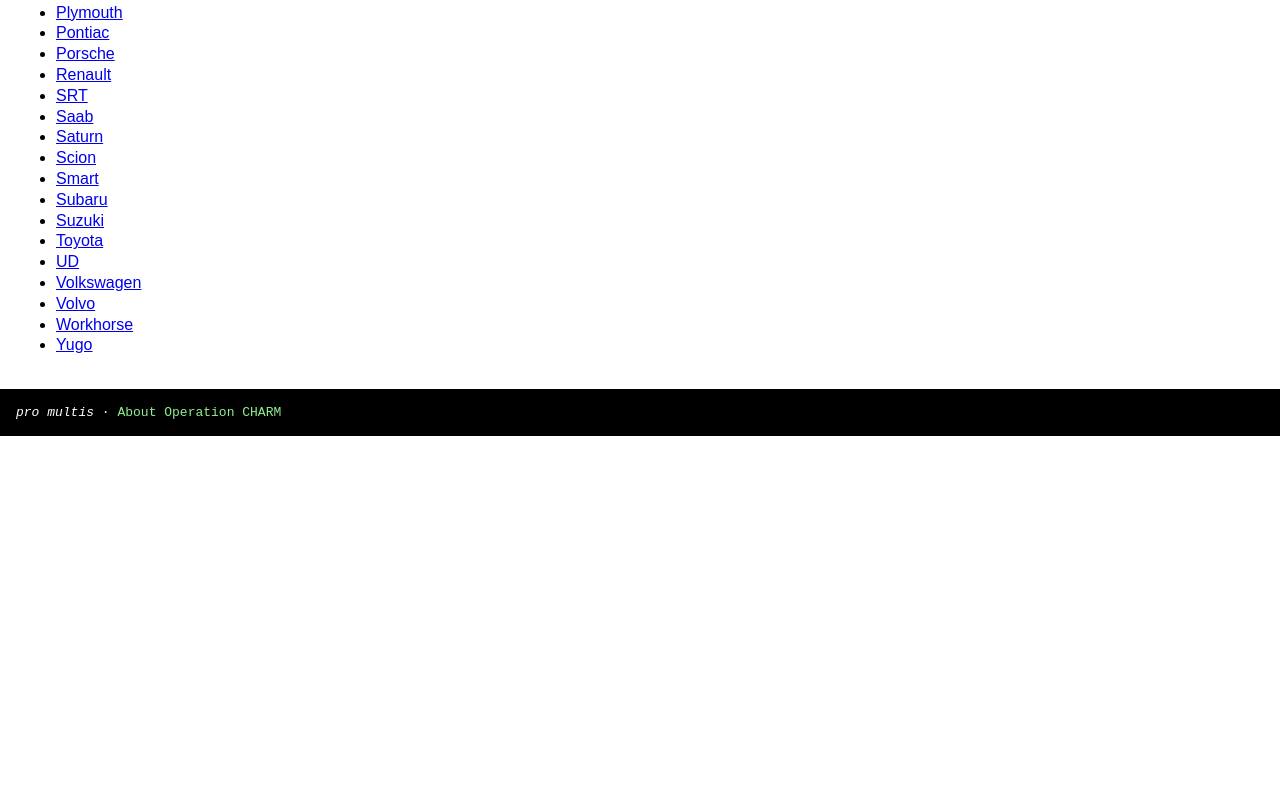
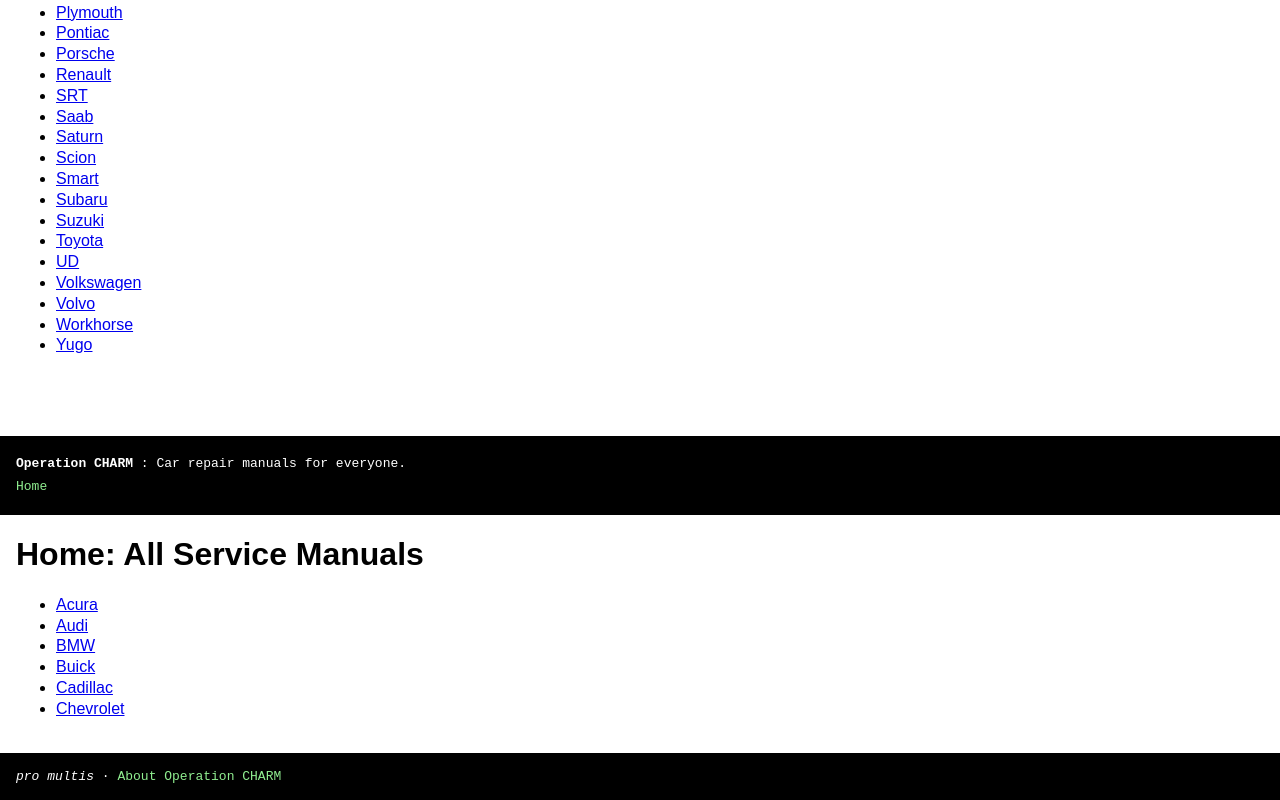
Before and after one commit to ryaghi23/operation-charm, a website: page html/index.html in a window 1280 px wide. Shown: the part 884-1684 px from the top of the page. Before the commit the page ends 1320 px from the top, so only its background shows below. Drawn offline with Linux system fonts and the light colour scheme.

Commit message:
Fix asset paths in index.html

```diff
--- a/html/index.html
+++ b/html/index.html
@@ -78,3 +78,44 @@
   <script src="script.js"></script>
 </body>
 </html>
+<!DOCTYPE html>
+<html>
+  <head>
+    <title>Free Car Service Manuals from Operation CHARM — No strings attached!</title>
+    <meta name="description" content="Operation CHARM provides completely free repair/service/workshop manuals for over 50,000 models of cars and trucks manufactured 1982-2013. No sign-up or paywall.">
+    <meta name="viewport" content="width=device-width, initial-scale=1.0"/>
+
+    <!-- Fixed paths (no leading slash) -->
+    <link rel="stylesheet" href="style.css">
+  </head>
+  <body>
+    <div class="theme-colors header">
+      <div class="branding">
+        <b>Operation CHARM</b> : Car repair manuals for everyone.
+      </div>
+      <div class="breadcrumbs">
+        <a class="breadcrumb-part" href="./">Home</a>
+      </div>
+    </div>
+
+    <div class="main">
+      <h1>Home: All Service Manuals</h1>
+      <ul>
+        <li><a href="Acura/">Acura</a></li>
+        <li><a href="Audi/">Audi</a></li>
+        <li><a href="BMW/">BMW</a></li>
+        <li><a href="Buick/">Buick</a></li>
+        <li><a href="Cadillac/">Cadillac</a></li>
+        <li><a href="Chevrolet/">Chevrolet</a></li>
+        <!-- keep adding all your list items here -->
+      </ul>
+    </div>
+
+    <div class="theme-colors footer">
+      <i>pro multis</i> · <a href="about.html">About Operation CHARM</a>
+    </div>
+
+    <!-- Fixed path -->
+    <script src="script.js"></script>
+  </body>
+</html>
```
